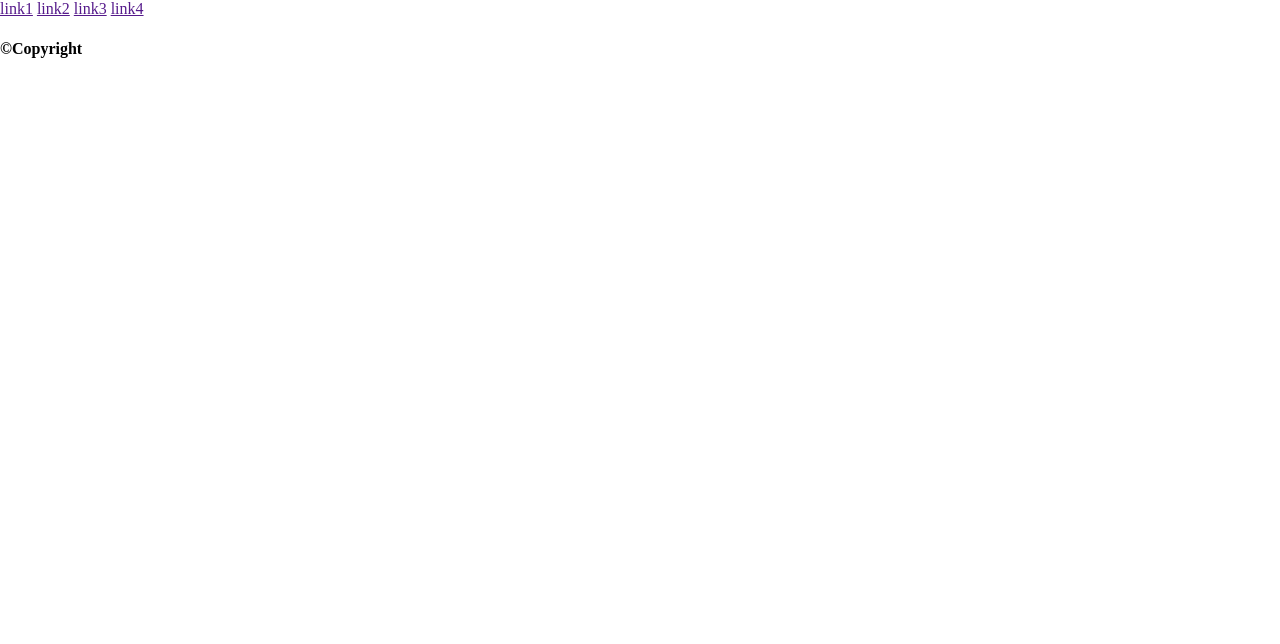
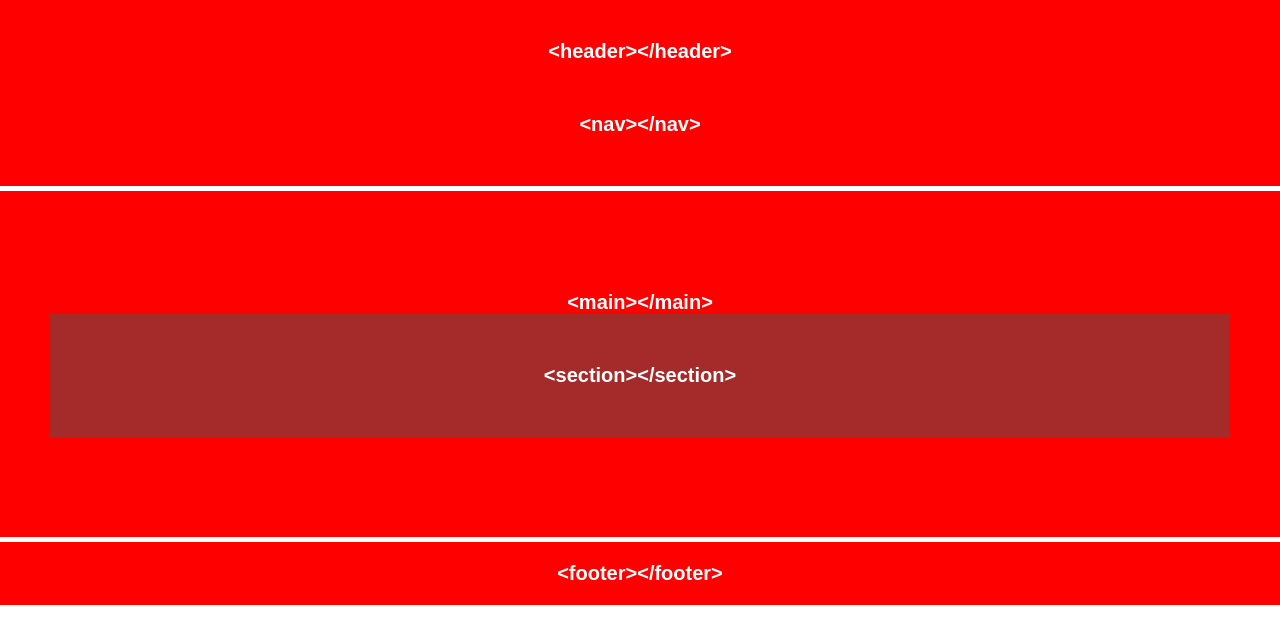
Before and after one commit to FrontEnd-tf/ejercicio_Modular, a plain HTML site: page index.html in a window 1280 px wide. Drawn offline with Linux system fonts and the light colour scheme.

Commit message:
representación modular en color rojo

```diff
--- a/css/index.css
+++ b/css/index.css
@@ -1,3 +1,28 @@
 /* *********************************** */
 /* *** Estilos SOLO para index.html *** */
 /* *********************************** */
+
+header,nav,main,footer{
+    /* fondo rojo */
+    background-color:red;
+    /* central el texto */
+    text-align: center;
+    /* altura con padding */
+    padding: 10px 0 10px 0;
+}
+header,footer{
+    /* otra altura */
+    padding: 20px 0 20px 0;
+}
+nav,main{
+    /* separar todas las estructuras */
+    margin: 5px 0 5px 0;
+}
+main{
+    /* altura propia */
+    padding: 100px 50px 100px 50px;
+}
+section{
+    background-color: brown;
+    padding: 50px 0 50px;
+}
--- a/css/style.css
+++ b/css/style.css
@@ -14,3 +14,15 @@
 /* Colores */
 
 /* ******************************** */
+
+/* HTML le da a todas las etiquetas hijo todas estas propiedades */
+html{
+    /* color del texto */
+    color: #fff;
+    /* tipo de tipografía */
+    font-family: sans-serif;
+    /* texto negrita */
+    font-weight: bold;
+    /* tamaño del texto */
+    font-size: 20px;
+}
--- a/index.html
+++ b/index.html
@@ -3,12 +3,12 @@
   <head>
     <meta charset="utf-8" />
     <!-- SEO = Básico -->
-    <title></title>
+    <title>Ejercicio Modular</title>
     <meta name="description" content="" />
     <meta name="viewport" content="width=device-width, initial-scale=1" />
 
     <!-- SEO = Redes Sociales -->
-    <meta property="og:title" content="" />
+    <meta property="og:title" content="Ejercicio Modular" />
     <meta property="og:type" content="" />
     <meta property="og:url" content="" />
     <meta property="og:image" content="" />
@@ -30,22 +30,23 @@
     <!-- *** ESTRUCTURA SEMÁNTICA *** -->
     <!-- Header (encabezado de la página, zona superior) -->
     <header>
+      <header>&#60;header&#62;&#60;&#47;header&#62;</header>
       <!-- nav (el navegador de toda la web) -->
       <nav>
-        <a href="" class="link1">link1</a>
-        <a href="" class="link2">link2</a>
-        <a href="" class="link3">link3</a>
-        <a href="" class="link4">link4</a>
+        <nav>&#60;nav&#62;&#60;&#47;nav&#62;</nav>
       </nav>
     </header>
     <!-- Main (centro de la página, zona central) -->
     <main>
       <!-- section y article (posibilidades dentro de main) -->
+      &#60;main&#62;&#60;&#47;main&#62;
+      <section>
+        <!-- section (posibilidades dentro de main) -->
+        &#60;section&#62;&#60;&#47;section&#62;
+      </section>
     </main>
     <!-- Footer (final de la página, zona inferior) -->
-    <footer>
-      <h4>&copy;Copyright</h4>
-    </footer>
+    <footer>&#60;footer&#62;&#60;&#47;footer&#62;</footer>
 
     <!-- *** Google Analytics *** -->
     <script src="https://www.google-analytics.com/analytics.js" async></script>
```
